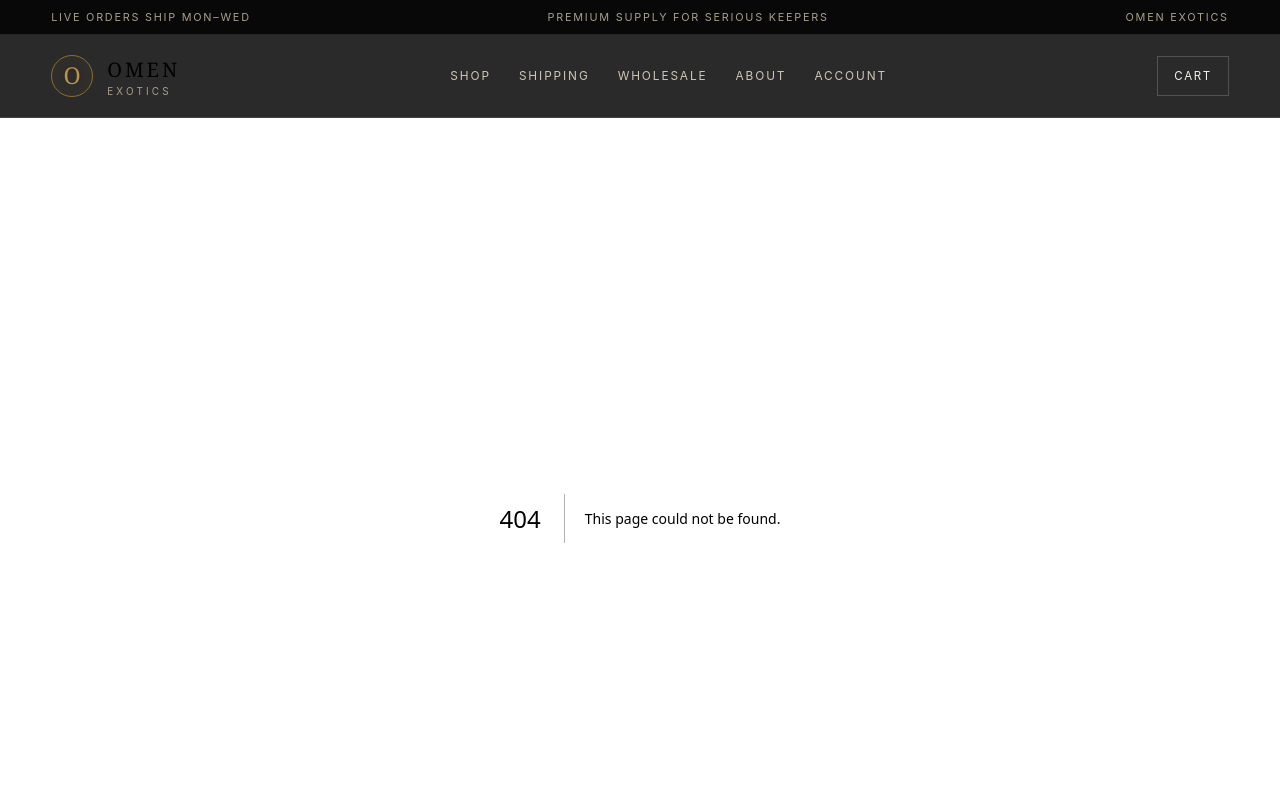
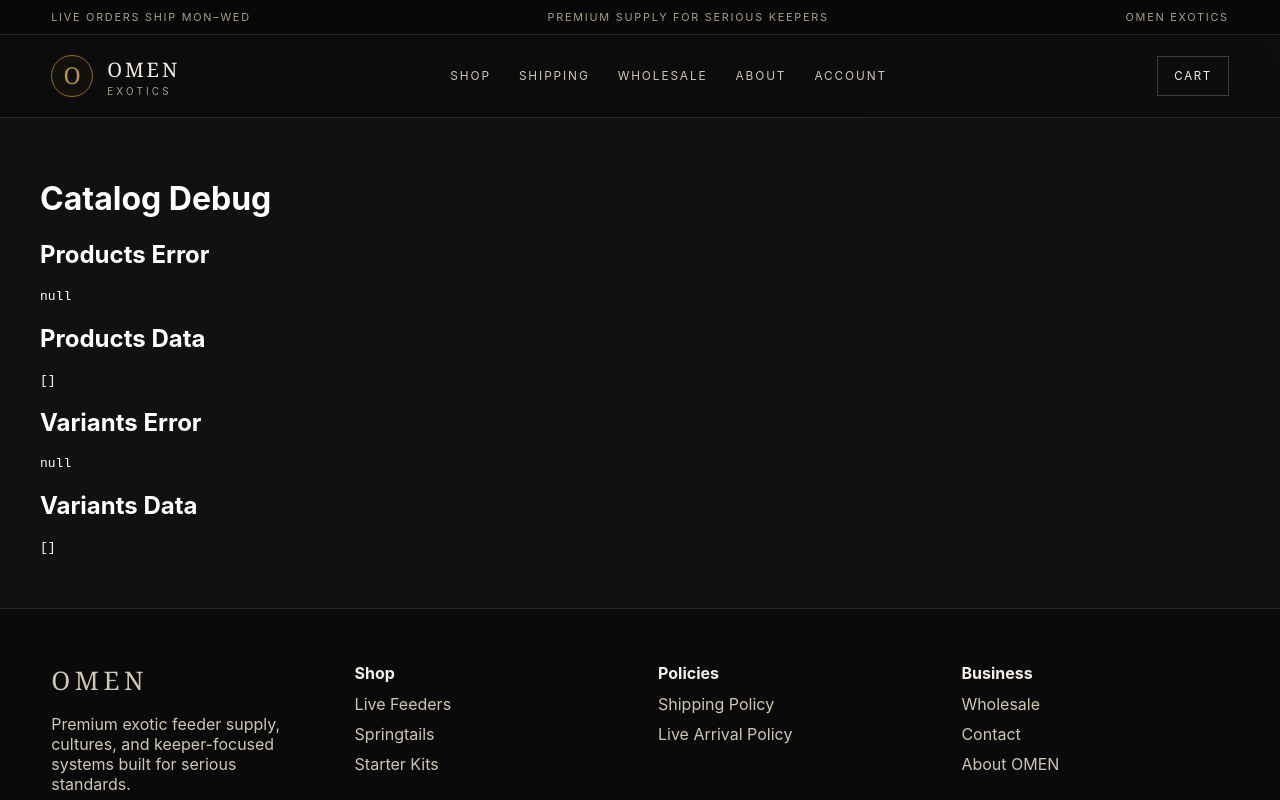
Before and after one commit to bguy971/omen-exotics, a Next.js app: page /debug/catalog in a window 1280 px wide. Before the commit this address had no page. Shown: the top 800 px of the page. Built offline with nearby package versions, Linux system fonts and the light colour scheme; no server answers; the database is empty.

Commit message:
adding debug

```diff
--- /dev/null
+++ b/app/debug/catalog/page.tsx
@@ -0,0 +1,33 @@
+import { supabase } from '@/lib/supabase';
+
+export const dynamic = 'force-dynamic';
+
+export default async function DebugCatalog() {
+  const productsResult = await supabase
+    .from('products')
+    .select('*')
+    .order('created_at', { ascending: true });
+
+  const variantsResult = await supabase
+    .from('product_variants')
+    .select('*')
+    .order('created_at', { ascending: true });
+
+  return (
+    <main style={{ padding: 40, color: 'white', background: '#111' }}>
+      <h1>Catalog Debug</h1>
+
+      <h2>Products Error</h2>
+      <pre>{JSON.stringify(productsResult.error, null, 2)}</pre>
+
+      <h2>Products Data</h2>
+      <pre>{JSON.stringify(productsResult.data, null, 2)}</pre>
+
+      <h2>Variants Error</h2>
+      <pre>{JSON.stringify(variantsResult.error, null, 2)}</pre>
+
+      <h2>Variants Data</h2>
+      <pre>{JSON.stringify(variantsResult.data, null, 2)}</pre>
+    </main>
+  );
+}
```
